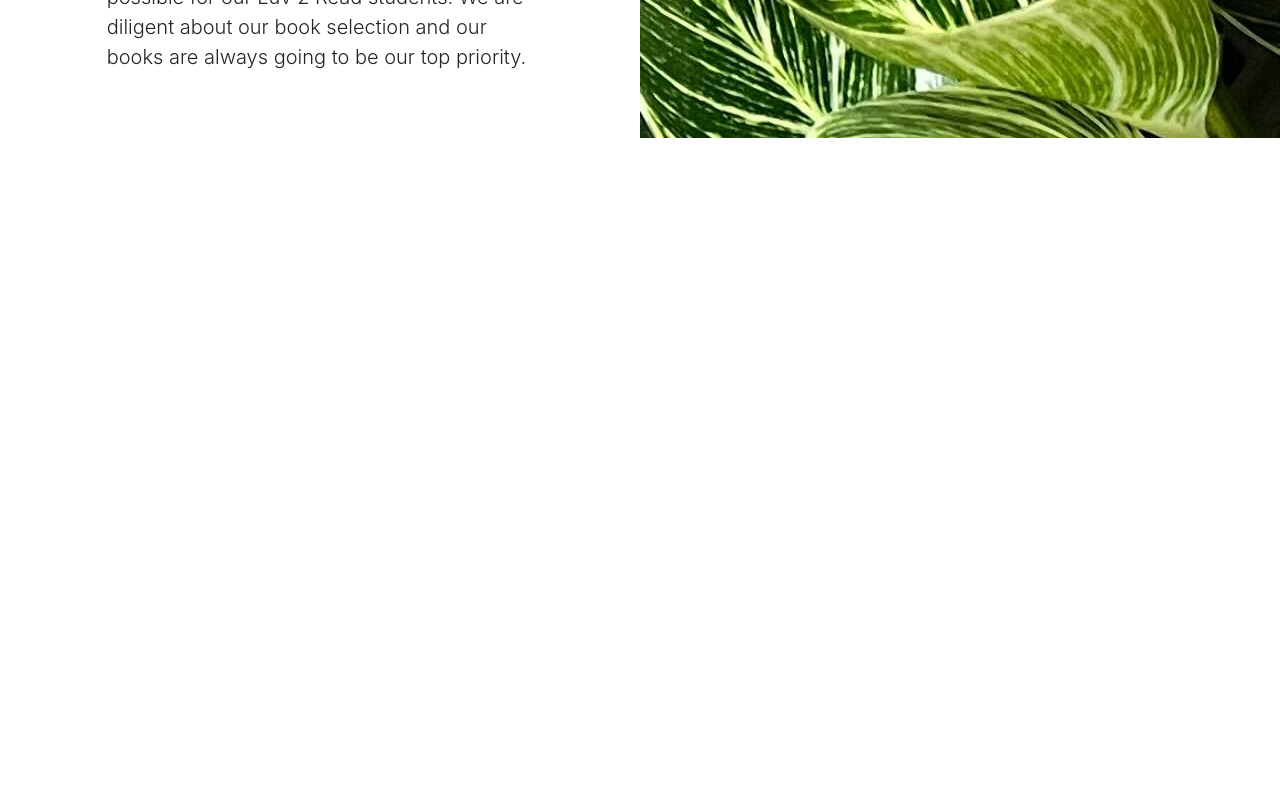
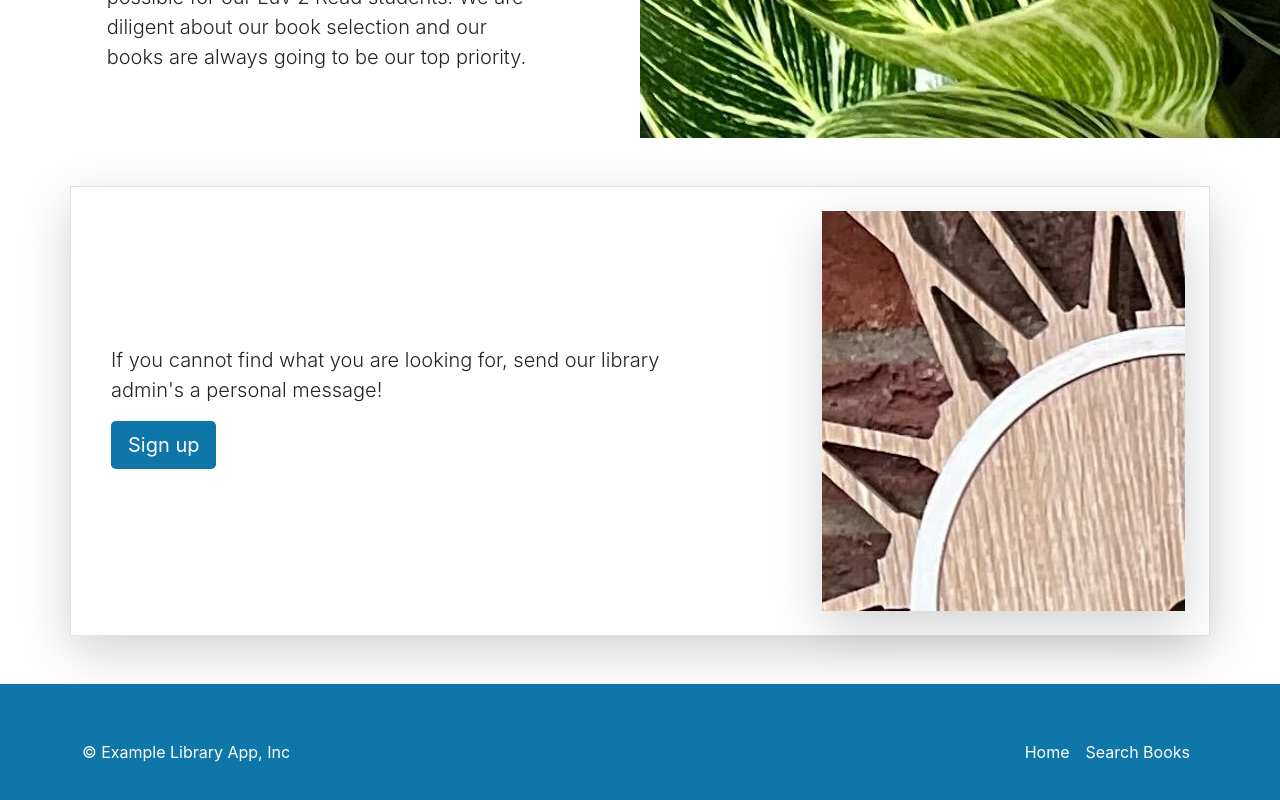
Before and after one commit to nth100702/library-app, a React (Create React App) app in the folder 03-frontend/react-library/: page / in a window 1280 px wide. Shown: the part 1786-2586 px from the top of the page. Before the commit the page ends 1924 px from the top, so only its background shows below. Built offline with nearby package versions, Linux system fonts and the light colour scheme.

Commit message:
Home Page Clean up

```diff
--- a/03-frontend/react-library/src/App.tsx
+++ b/03-frontend/react-library/src/App.tsx
@@ -1,19 +1,15 @@
 import React from 'react';
 import './App.css';
 import { Navbar } from './layouts/NavbarAndFooter/Navbar';
-import { ExploreTopBooks } from './layouts/HomePage/ExploreTopBooks';
-import { Carousel } from './layouts/HomePage/Carousel';
-import { Heros } from './layouts/HomePage/Heros';
+import { Footer } from './layouts/NavbarAndFooter/Footer';
+import { HomePage } from './layouts/HomePage/HomePage';
 
-function App() {
+export const App=()=> {
   return (
     <div>
       <Navbar/>
-      <ExploreTopBooks/>
-      <Carousel/>
-      <Heros/>
+      <HomePage/>
+      <Footer/>
     </div>
   );
 }
-
-export default App;
--- a/03-frontend/react-library/src/index.tsx
+++ b/03-frontend/react-library/src/index.tsx
@@ -1,7 +1,7 @@
 import React from 'react';
 import ReactDOM from 'react-dom/client';
 import './index.css';
-import App from './App';
+import {App} from './App';
 
 const root = ReactDOM.createRoot(
   document.getElementById('root') as HTMLElement
--- /dev/null
+++ b/03-frontend/react-library/src/layouts/HomePage/HomePage.tsx
@@ -0,0 +1,15 @@
+import { Carousel } from "./components/Carousel"
+import { ExploreTopBooks } from "./components/ExploreTopBooks"
+import { Heros } from "./components/Heros"
+import { LibraryServices } from "./components/LibraryServices"
+
+export const HomePage =()=>{
+    return(
+        <>
+            <ExploreTopBooks/>
+            <Carousel/>
+            <Heros/>
+            <LibraryServices/>
+        </>
+    )
+}
--- /dev/null
+++ b/03-frontend/react-library/src/layouts/HomePage/components/LibraryServices.tsx
@@ -0,0 +1,21 @@
+export const LibraryServices =()=>{
+    return(
+        <div className="container my-5">
+            <div className="row p-4 align-items-center border shadow-lg">
+                <div className="col-lg-7 p-3">
+                    <h1 className="display-4 fw-bold"></h1>
+                    <p className="lead">
+                        If you cannot find what you are looking for,
+                        send our library admin's a personal message!
+                    </p>
+                    <div className="d-grid gap-2 justify-content-md-start mb-4 mb-lg-3">
+                        <a className="btn main-color btn-lg text-white" href="#">
+                            Sign up
+                        </a>
+                    </div>
+                </div>
+                <div className="col-lg-4 offset-lg-1 shadow-lg lost-image"></div>
+            </div>
+        </div>
+    )
+}
--- a/03-frontend/react-library/src/layouts/HomePage/ReturnBook.tsx
+++ b/03-frontend/react-library/src/layouts/HomePage/components/ReturnBook.tsx
@@ -4,7 +4,7 @@
     return(
         <div className="col-xs-6 col-sm-6 col-md-4 col-lg-3 mb-3">
             <div className="text-center">
-                <img src={require('./../../Images/BooksImages/book-luv2code-1000.png')}
+                <img src={require('./../../../Images/BooksImages/book-luv2code-1000.png')}
                 width='151'
                 height='233'
                 alt='book'
--- /dev/null
+++ b/03-frontend/react-library/src/layouts/NavbarAndFooter/Footer.tsx
@@ -0,0 +1,22 @@
+export const Footer=()=>{
+    return(
+        <div className="main-color">
+            <footer className="container d-flex flex-wrap
+            justify-content-between align-items-center py-5 main-color">
+                <p className="col-md-4 mb-0 text-white">© Example Library App, Inc</p>
+                <ul className="nav navbar-dark col-md-4 justify-content-end">
+                    <li className="nav-item">
+                        <a href="#" className="nav-link px-2 text-white">
+                            Home
+                        </a>
+                    </li>
+                    <li className="nav-item">
+                        <a href="#" className="nav-link px-2 text-white">
+                            Search Books
+                        </a>
+                    </li>
+                </ul>
+            </footer>
+        </div>
+    )
+}
```
Also changed, not shown: 03-frontend/react-library/src/layouts/HomePage/components/Carousel.tsx (renamed from 03-frontend/react-library/src/layouts/HomePage/Carousel.tsx), 03-frontend/react-library/src/layouts/HomePage/components/ExploreTopBooks.tsx (renamed from 03-frontend/react-library/src/layouts/HomePage/ExploreTopBooks.tsx), 03-frontend/react-library/src/layouts/HomePage/components/Heros.tsx (renamed from 03-frontend/react-library/src/layouts/HomePage/Heros.tsx).
